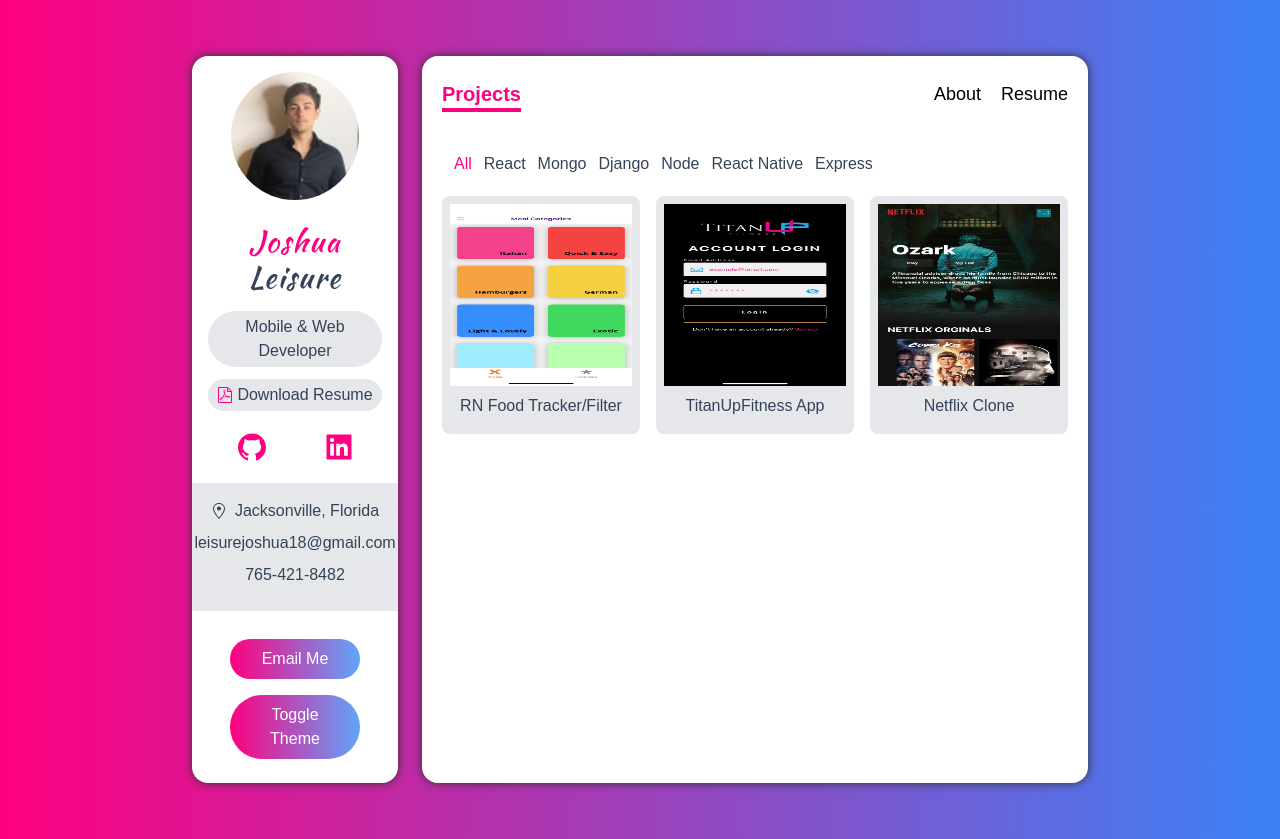
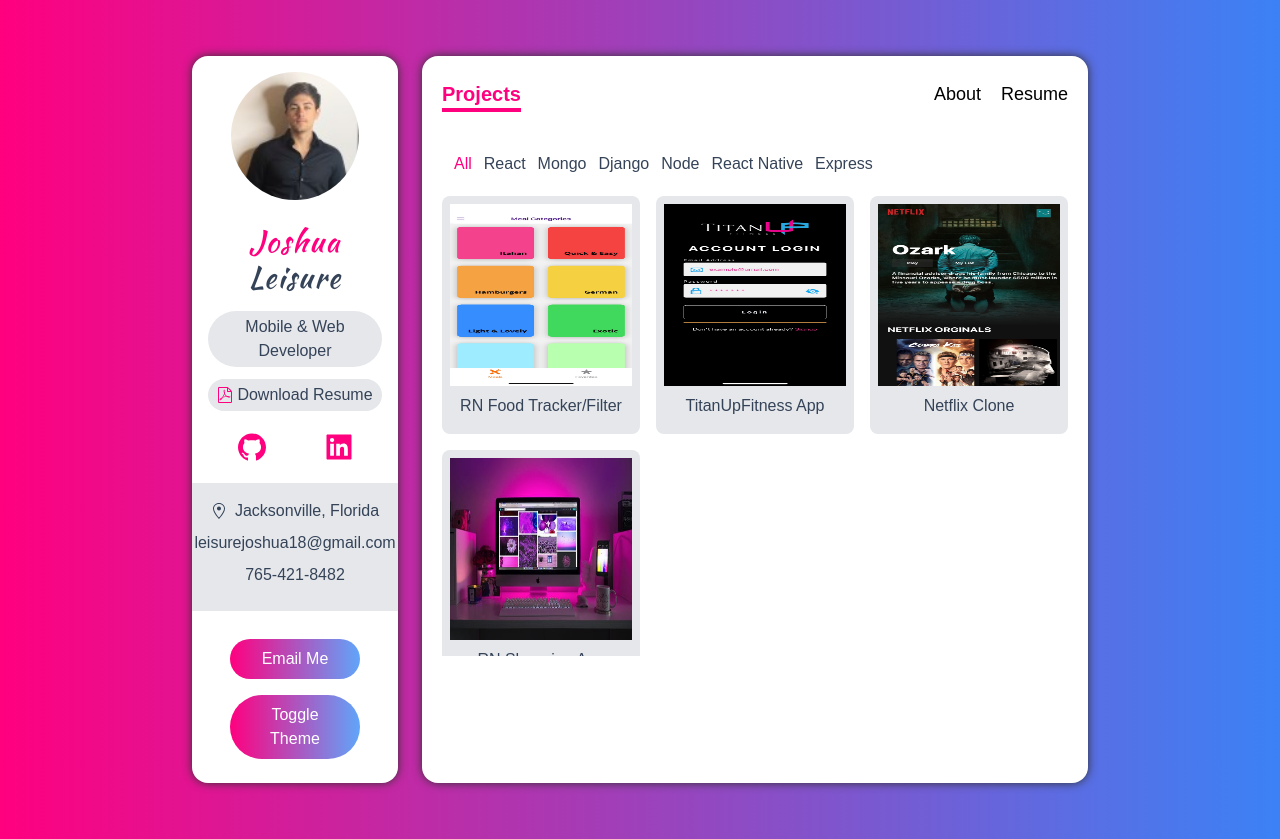
Before and after one commit to joshualeisure/portfolio, a Next.js app: page /projects in a window 1280 px wide. Built offline with nearby package versions, Linux system fonts and the light colour scheme.

Commit message:
new project

```diff
--- a/data.ts
+++ b/data.ts
@@ -147,17 +147,17 @@ export const projects: IProject[] = [
     ],
   },
 
-  // {
-  //   id: 4,
-  //   name: "Realtime Chat App",
-  //   image_path: "/computer.jpeg",
-  //   deployed_url: "https://sumit-chat.netlify.app/",
-  //   github_url: "https://github.com/Dey-Sumit/chat-app-socket.io-react-node",
-  //   category: ["node", "react"],
-  //   description:
-  //     "Basic Realtime Chat App where one can create a room can talk to each other",
-  //   key_techs: ["React", "Node", "Express", "Socket", "Bootstrap"],
-  // },
+  {
+    id: 4,
+    name: "RN Shopping App",
+    image_path: "/computer.jpeg",
+    deployed_url: "https://expo.dev/@joshualeisure/rn-shopping-app",
+    github_url: "https://github.com/joshualeisure/rn-shopping-app",
+    category: ["react native"],
+    description:
+      "A pratice project to learn redux and redux thunk and how to integrate that into a react native and firebase app. It allows the user to create an account and create/order items as an admin can.",
+    key_techs: ["React", "React Native", "Firebase", "Redux", "Redux Thunk"],
+  },
 
   // {
   //   id: 5,
```
Also changed, not shown: public/titancalendar.jpg (added).
